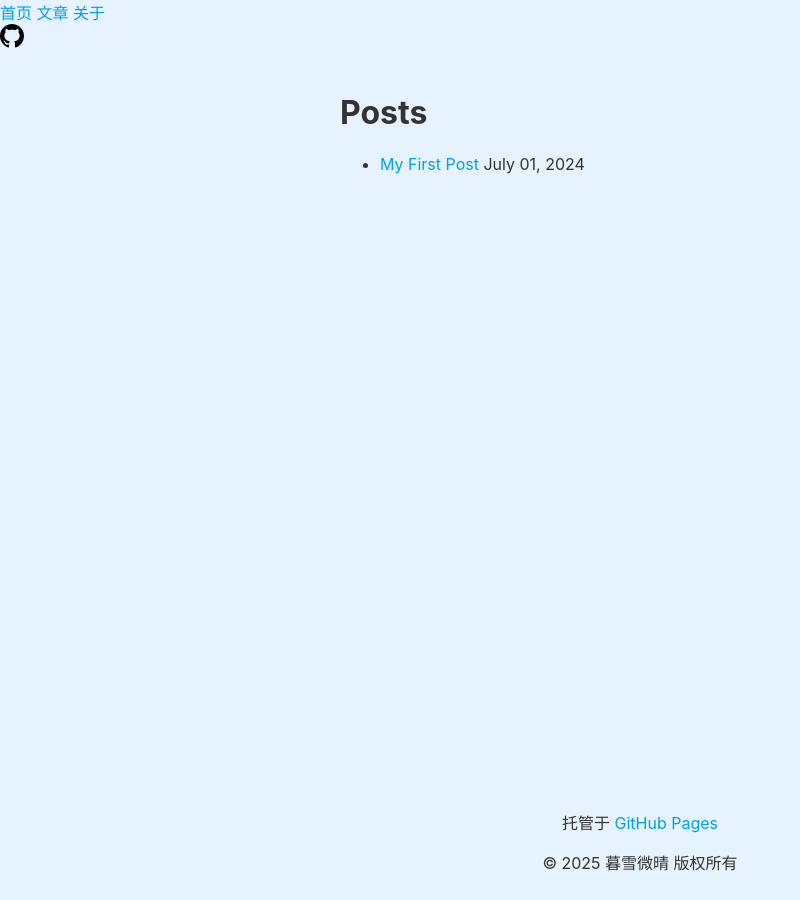
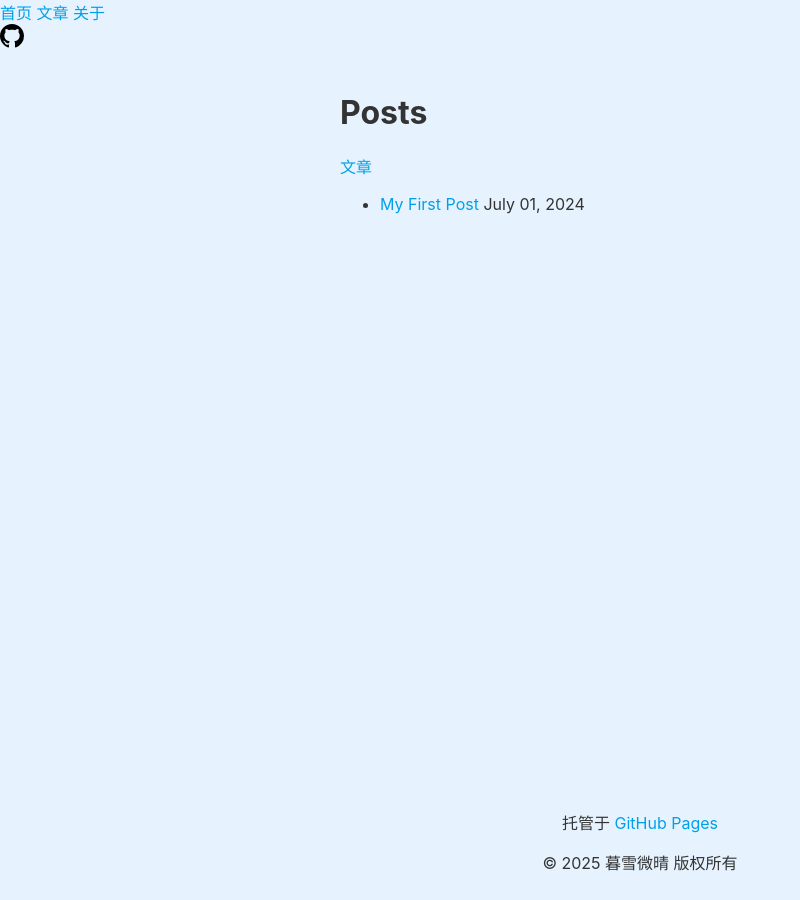
Before and after one commit to Twilightsnow2009/DYSYZX, a Jekyll site: the page built from posts.html, in a window 1280 px wide. Shown: the whole page, without its empty margins (0-800 px from the left). Built offline with Jekyll 4.4.1, drawn with Linux system fonts in a browser that asks for light colours.

Commit message:
Update posts.html

```diff
--- a/posts.html
+++ b/posts.html
@@ -4,7 +4,7 @@ title: Posts
 ---
 
 <h1>Posts</h1>
-
+<a href="{{ '/posts.html' | relative_url }}">文章</a>
 <ul>
   {% for post in site.posts %}
     <li>
```
